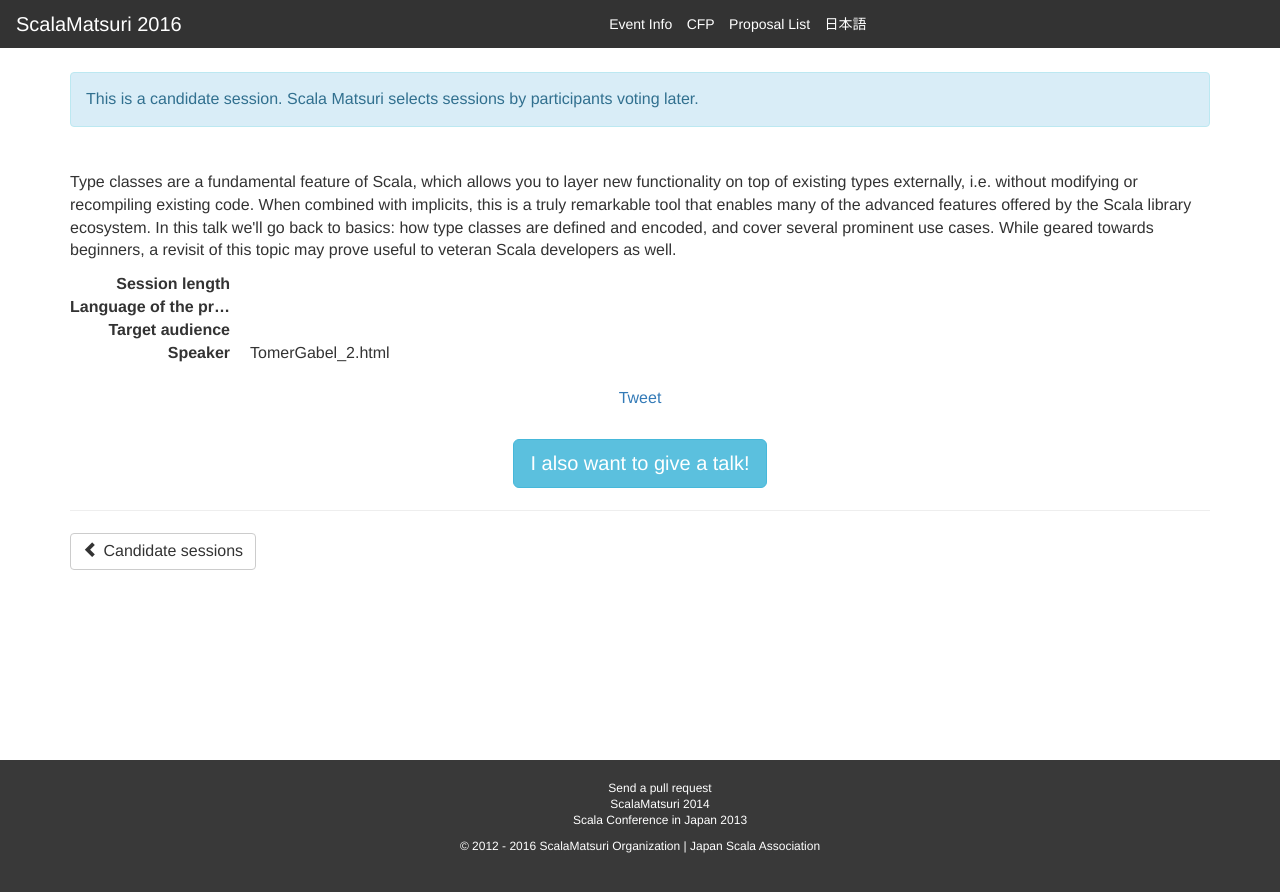
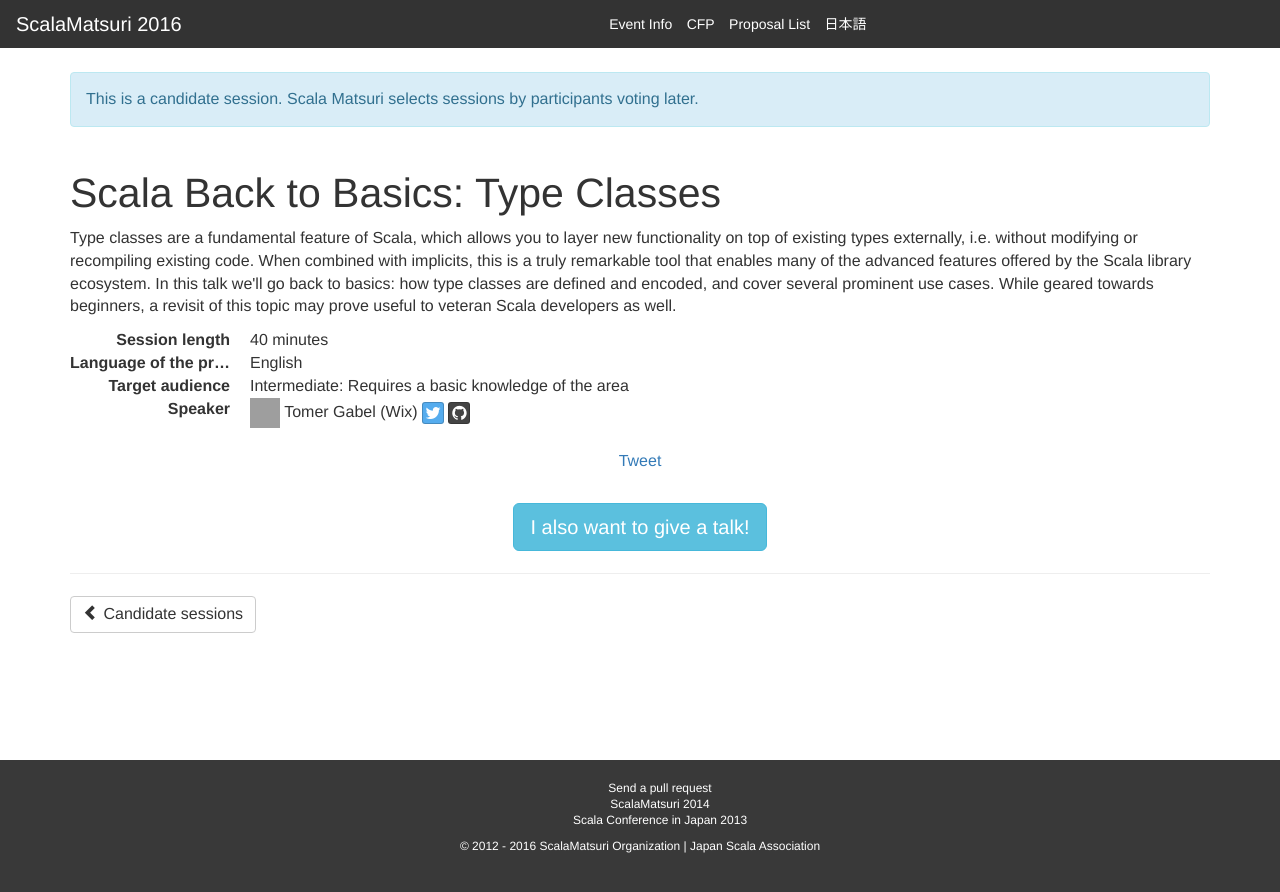
Before and after one commit to scalajp/2016.scalamatsuri.org, a Jekyll site: the page built from _candidates_en/TomerGabel_2.html, in a window 1280 px wide. Shown: the top 892 px of the page. Built offline with Jekyll 4.4.1, drawn with Linux system fonts in a browser that asks for light colours; nearby versions of some CDN libraries; comment, search, counter and statistics services are not loaded; grey boxes are pictures that could not be loaded.

Commit message:
Update TomerGabel_2.html

```diff
--- a/_candidates_en/TomerGabel_2.html
+++ b/_candidates_en/TomerGabel_2.html
@@ -1,6 +1,6 @@
 ---
 name: Tomer Gabel
-title: Scala Back to Basics: Type Classes
+title: "Scala Back to Basics: Type Classes"
 length: 40
 audience: Intermediate
 language: English
```
